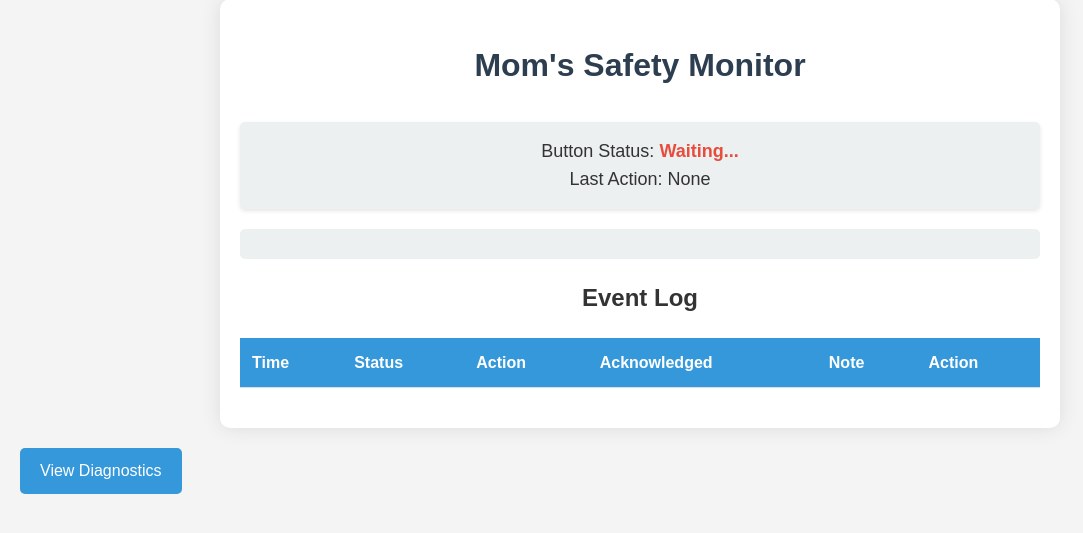
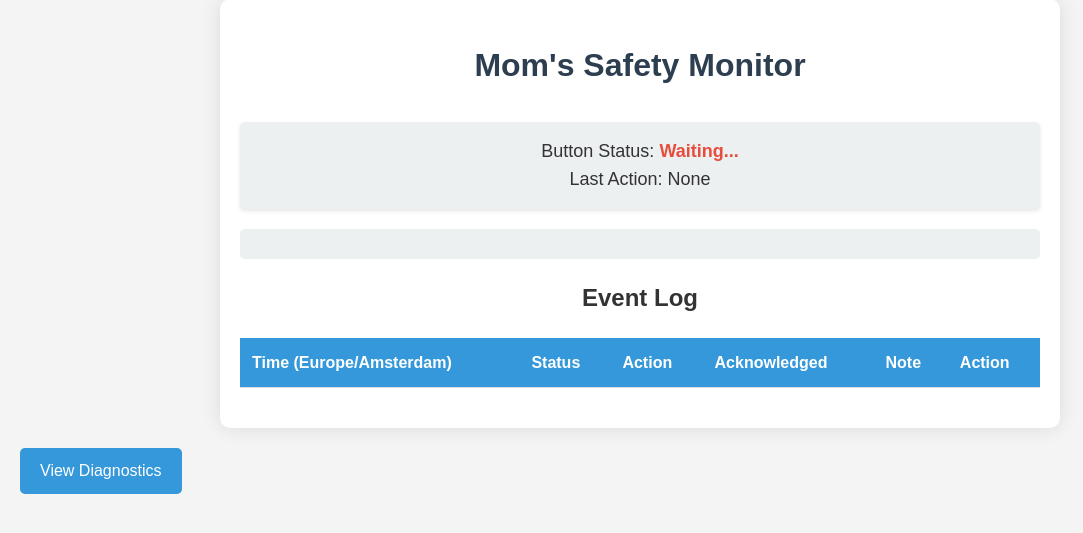
Before and after one commit to zokahn/mamawatch, a Flask app: page / in a window 1280 px wide. Shown: the part 21-554 px from the top of the page, without its empty margins (0-1083 px from the left). Run offline with Flask 3, Linux system fonts and the light colour scheme; data that the repository does not hold is empty; some libraries are stand-ins or nearby versions.

Commit message:
Here is the commit message for the changes:
fix: convert button press log timestamps to Europe/Amsterdam time zone and add auto-refresh

```diff
--- a/mom-safety-monitor/app/routes.py
+++ b/mom-safety-monitor/app/routes.py
@@ -2,12 +2,18 @@ from flask import Blueprint, render_template, jsonify, request
 from app.mqtt_client import MQTTClient
 from app.database import get_messages, acknowledge_message
 from datetime import datetime
+import pytz
 
 bp = Blueprint('main', __name__)
 
 @bp.route('/')
 def index():
     messages = get_messages()
+    amsterdam_tz = pytz.timezone('Europe/Amsterdam')
+    for message in messages:
+        utc_time = datetime.fromisoformat(message[1])
+        amsterdam_time = utc_time.replace(tzinfo=pytz.UTC).astimezone(amsterdam_tz)
+        message[1] = amsterdam_time.strftime('%Y-%m-%d %H:%M:%S')
     return render_template('index.html', messages=messages)
 
 @bp.route('/diagnostics')
--- a/mom-safety-monitor/requirements.txt
+++ b/mom-safety-monitor/requirements.txt
@@ -2,3 +2,4 @@ Flask==2.3.2
 Flask-SocketIO==5.3.4
 paho-mqtt==1.6.1
 python-dotenv==1.0.0
+pytz==2023.3
--- a/mom-safety-monitor/templates/index.html
+++ b/mom-safety-monitor/templates/index.html
@@ -6,6 +6,7 @@
     <title>Mom's Safety Monitor</title>
     <link rel="stylesheet" href="{{ url_for('static', filename='css/style.css') }}">
     <link rel="stylesheet" href="https://cdnjs.cloudflare.com/ajax/libs/animate.css/4.1.1/animate.min.css">
+    <meta http-equiv="refresh" content="60">
 </head>
 <body>
     <div class="container">
@@ -25,7 +26,7 @@
             <table id="event-log">
                 <thead>
                     <tr>
-                        <th>Time</th>
+                        <th>Time (Europe/Amsterdam)</th>
                         <th>Status</th>
                         <th>Action</th>
                         <th>Acknowledged</th>
```
